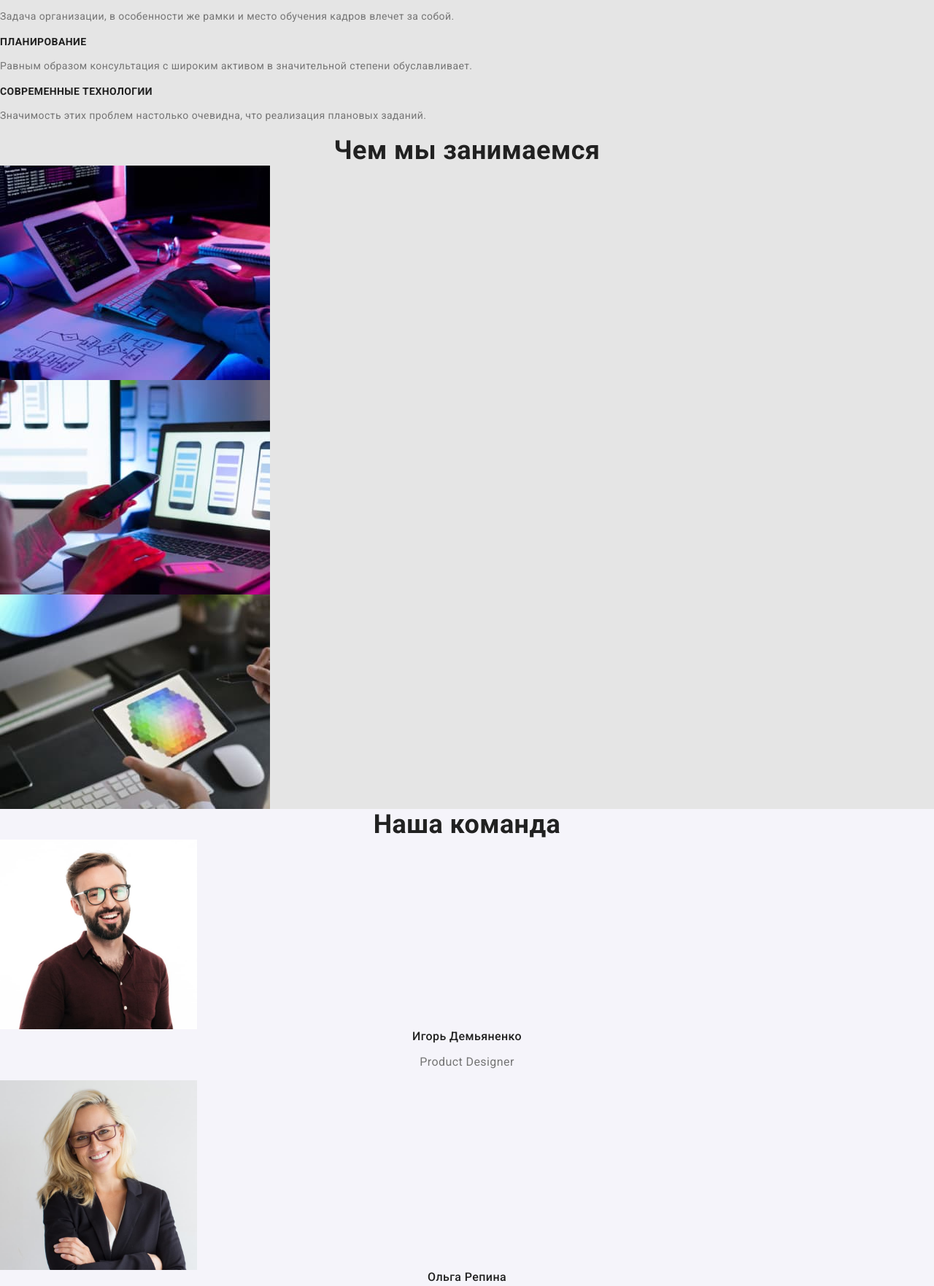
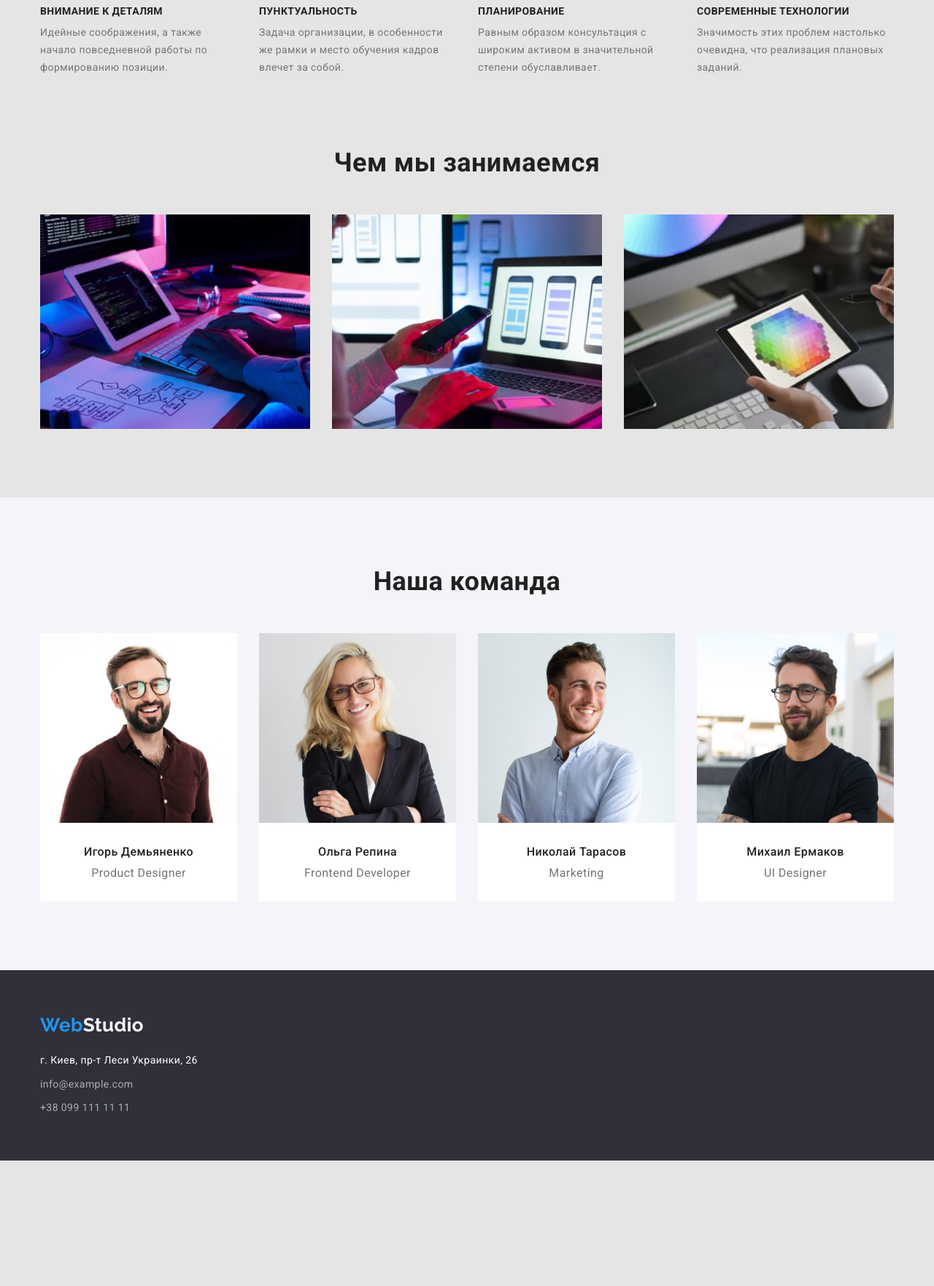
Before and after one commit to tuzegor/goit-markup-hw-03, a plain HTML site: page index.html in a window 1280 px wide. Shown: the part 767-2530 px from the top of the page at 73% size. After the commit the page ends 2358 px from the top, so only its background shows below. Drawn offline with nearby package versions, Linux system fonts and the light colour scheme.

Commit message:
готова основная страница.
Но нужны правки

```diff
--- a/css/styles.css
+++ b/css/styles.css
@@ -17,7 +17,8 @@
 h1,
 h2,
 h3,
-h4 {
+h4,
+p {
   margin-top: 0;
   margin-bottom: 0;
 }
@@ -53,6 +54,8 @@ body {
   font-size: 36px;
   line-height: 1.17;
   text-align: center;
+
+  margin-bottom: 50px;
 }
 
 /* =======END COMPONENTS======= */
@@ -70,7 +73,6 @@ body {
   color: var(--primary-color);
 }
 .logo {
-  margin-right: 93px;
   color: var(--primary-color);
 }
 .logo-accent {
@@ -95,6 +97,7 @@ body {
   background-color: #2f303a;
   height: 600px;
   padding-top: 200px;
+  padding-bottom: 200px;
 }
 .hero-title {
   color: #fff;
@@ -115,6 +118,8 @@ body {
 .hero-button {
   background-color: var(--accent-color);
   color: #fff;
+  border-radius: 4px;
+
   font-family: inherit;
   font-weight: 700;
   font-size: 16px;
@@ -134,6 +139,7 @@ body {
 }
 
 /* our-values */
+
 .values-title {
   font-size: 14px;
   line-height: 1.15;
@@ -149,7 +155,7 @@ body {
 }
 
 .profession,
-.name {
+.team-name {
   font-size: 16px;
   line-height: 1.19;
   text-align: center;
@@ -159,7 +165,7 @@ body {
   color: var(--secondary-color);
 }
 
-.name {
+.team-name {
   font-weight: 500;
 }
 /* =========END MAIN CONTENT========= */
@@ -219,19 +225,89 @@ body {
   display: flex;
   align-items: center;
 }
+
 .menu {
-  width: 294px;
-  justify-content: space-between;
-  margin-right: 331px;
+  margin-left: 93px;
+  padding-top: 32px;
+  padding-bottom: 32px;
 }
+.contacts {
+  margin-left: auto;
+}
+.menu-item:not(:last-child) {
+  margin-right: 50px;
+}
+
 .contacts-item:first-child {
   margin-right: 50px;
 }
+
 .header-box {
   display: flex;
+}
+/* ------------------------ */
+.values {
+  display: flex;
+}
+
+.our-values {
+  padding-top: 94px;
+  padding-bottom: 47px;
+}
+.values-item {
+  width: 270px;
+  height: 101px;
+}
+.values-item:not(:last-child) {
+  margin-right: 30px;
+}
+/* ------------------------ */
+.our-projects {
+  padding-top: 47px;
+  padding-bottom: 94px;
+}
+.projects {
+  display: flex;
+  justify-content: space-between;
+}
+
+.our-team {
+  padding-top: 94px;
+  padding-bottom: 94px;
+}
+
+.team {
+  display: flex;
+  justify-content: space-between;
+}
+.team-img {
+  margin-bottom: 30px;
+}
+.values-title,
+.team-name {
+  margin-bottom: 10px;
+}
+.team-item {
+  width: 270px;
+  padding-bottom: 30px;
+  background-color: #fff;
+}
+.container {
   width: 1200px;
-  height: 80px;
+  margin: 0 auto;
   padding-left: 15px;
   padding-right: 15px;
-  margin: 0 auto;
 }
+
+/* ----------------------- */
+.footer-address {
+  margin-top: 20px;
+}
+.footer {
+  padding-top: 60px;
+  padding-bottom: 60px;
+}
+.footer-address a {
+  display: inline-block;
+  margin-top: 9px;
+}
--- a/index.html
+++ b/index.html
@@ -13,18 +13,18 @@
 </head>
 <body>
     <!-- HEADER -->
-    <header class="header">
-        <div class="header-box">
+    <header class="header section">
+        <div class="header-box container">
             <nav class="nav">
             <a class="logo link" href="./index.html"><span class="logo-accent"> Web</span>Studio</a>
             <ul class="menu list">
-                <li>
+                <li class="menu-item">
                     <a class="menu-link link" href="./index.html">Студия</a>
                 </li>
-                <li>
+                <li class="menu-item">
                     <a class="menu-link link" href="./portfolio.html">Портфолио</a>
                 </li>
-                <li>
+                <li class="menu-item">
                     <a class="menu-link link" href="#">Контакты</a>
                 </li>
             </ul>
@@ -42,29 +42,29 @@
     <!-- MAIN CONTENT -->
     <main class="main-content">
         <!-- hero -->
-        <section class="hero">
-            <div class="hero-box">
+        <section class="hero section">
+            <div class="hero-box container">
                 <h1 class="hero-title">Эффективные решения для вашего бизнеса</h1>
                 <button class="hero-button" type="button">Заказать услугу</button>
             </div>
         </section>
         <!-- our-values -->
         <section class="our-values section">
-            <div class="our-values-box">
+            <div class="our-values-box container">
                 <ul class="values list">
-                    <li>
+                    <li class="values-item">
                         <h3 class="values-title">Внимание к деталям</h3>
                         <p class="values-text">Идейные соображения, а также начало повседневной работы по формированию позиции.</p>
                     </li>
-                    <li>
+                    <li class="values-item">
                         <h3 class="values-title">Пунктуальность</h3>
                         <p class="values-text">Задача организации, в особенности же рамки и место обучения кадров влечет за собой.</p>
                     </li>
-                    <li>
+                    <li class="values-item">
                         <h3 class="values-title">Планирование</h3>
                         <p class="values-text">Равным образом консультация с широким активом в значительной степени обуславливает.</p>
                     </li>
-                    <li>
+                    <li class="values-item">
                         <h3 class="values-title">Современные технологии</h3>
                         <p class="values-text">Значимость этих проблем настолько очевидна, что реализация плановых заданий.</p>
                     </li>
@@ -73,9 +73,9 @@
         </section>
         <!-- our-projects -->
         <section class="our-projects section">
-            <div class="our-projects-box">
+            <div class="our-projects-box container">
                 <h2 class="section-title">Чем мы занимаемся</h2>
-                <ul class="our-projects list">
+                <ul class="projects list">
                     <li><img src="./images/main-img/box1.jpg" alt="програмист кодит" width="370" height="294"></li>
                     <li><img src="./images/main-img/box2.jpg" alt="дизайнер делает макет" width="370" height="294"></li>
                     <li><img src="./images/main-img/box3.jpg" alt="планшет с палитрой красок" width="370" height="294"></li>
@@ -84,27 +84,27 @@
         </section>
         <!-- our-team -->
         <section class="our-team section">
-            <div class="our-team-box">
+            <div class="our-team-box container">
                 <h2 class="section-title">Наша команда</h2>
-                <ul class="our-team list">
-                    <li>
-                        <img src="./images/main-img/img1.jpg" alt="Product Designer" width="270" height="260">
-                        <h3 class="name">Игорь Демьяненко</h3>
+                <ul class="team list">
+                    <li class="team-item">
+                        <img class="team-img" src="./images/main-img/img1.jpg" alt="Product Designer" width="270" height="260">
+                        <h3 class="team-name">Игорь Демьяненко</h3>
                         <p class="profession">Product Designer</p>
                     </li>
-                    <li>
-                        <img src="./images/main-img/img2.jpg" alt="Frontend Developer" width="270" height="260">
-                        <h3 class="name">Ольга Репина</h3>
+                    <li class="team-item">
+                        <img class="team-img" src="./images/main-img/img2.jpg" alt="Frontend Developer" width="270" height="260">
+                        <h3 class="team-name">Ольга Репина</h3>
                         <p class="profession">Frontend Developer</p>
                     </li>
-                    <li>
-                        <img src="./images/main-img/img3.jpg" alt="Marketing" width="270" height="260">
-                        <h3 class="name">Николай Тарасов</h3>
+                    <li class="team-item">
+                        <img class="team-img" src="./images/main-img/img3.jpg" alt="Marketing" width="270" height="260">
+                        <h3 class="team-name">Николай Тарасов</h3>
                         <p class="profession">Marketing</p>
                     </li>
-                    <li>
-                        <img src="./images/main-img/img4.jpg" alt="UI Designer" width="270" height="260">
-                        <h3 class="name">Михаил Ермаков</h3>
+                    <li class="team-item">
+                        <img class="team-img" src="./images/main-img/img4.jpg" alt="UI Designer" width="270" height="260">
+                        <h3 class="team-name">Михаил Ермаков</h3>
                         <p class="profession">UI Designer</p>
                     </li>
                 </ul>
@@ -113,7 +113,7 @@
     </main>
     <!-- FOOTER -->
     <footer class="footer">
-        <div class="footer-box">
+        <div class="footer-box container">
             <a class="footer-logo link" href="./index.html"><span class="logo-accent"> Web</span>Studio</a>
             <address class="footer-address">
                 <p class="footer-address-text"> г. Киев, пр-т Леси Украинки, 26 </p>
```
Also changed, not shown: portfolio.html (+0 -1 lines).
